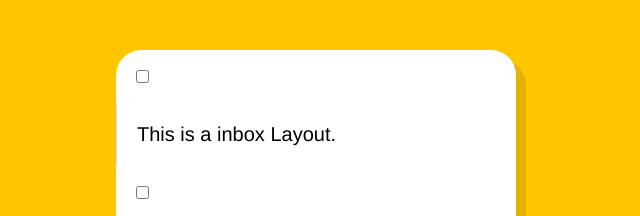
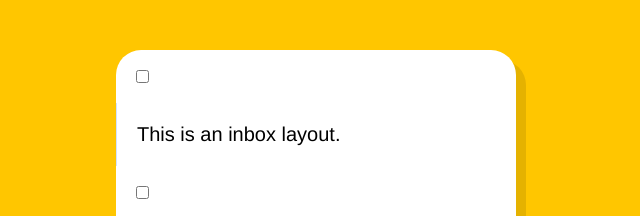
Before and after one commit to maroufazam78-ui/shift-click-checkboxes, a plain HTML site: page index.html in a window 1280 px wide. Shown: the top 216 px of the page, 324-964 px from the left. Drawn offline with Linux system fonts and the light colour scheme.

Commit message:
Fix HTML typos

```diff
--- a/index.html
+++ b/index.html
@@ -11,7 +11,7 @@
 
     <div class="item">
       <input type="checkbox">
-      <p>This is a inbox Layout.</p>
+      <p>This is an inbox layout.</p>
     </div>
 
 
```
